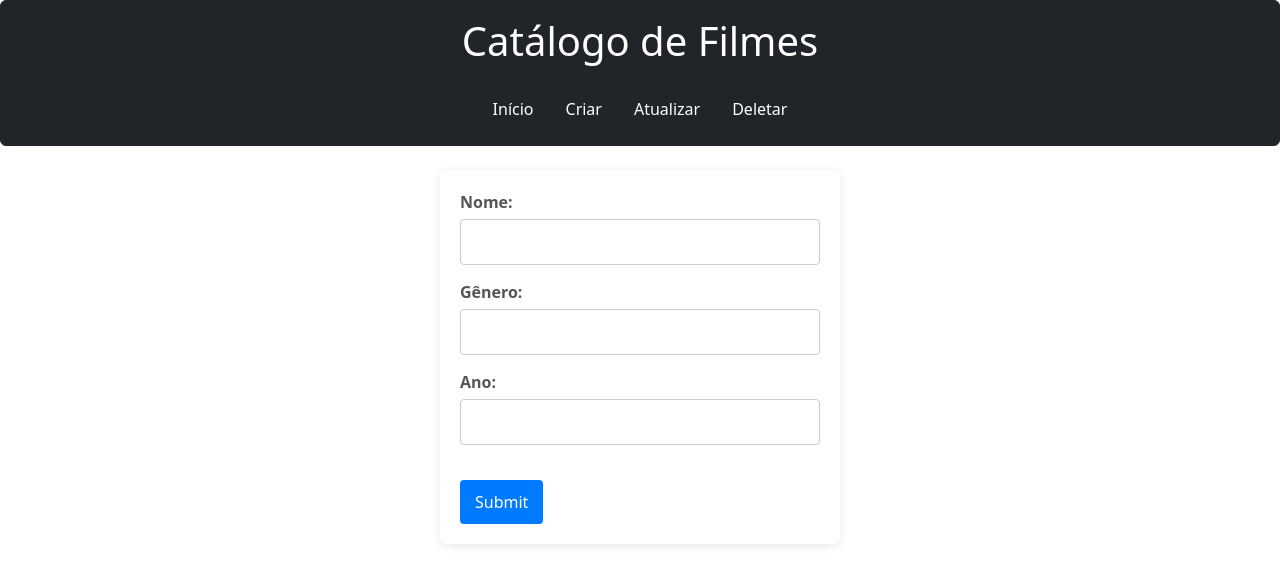
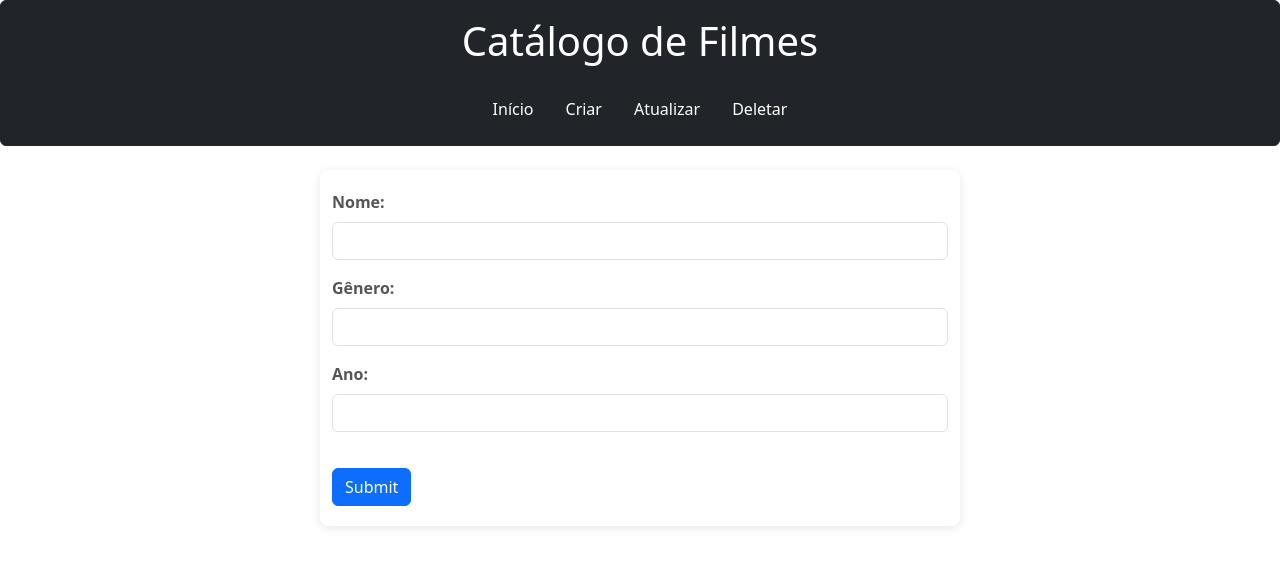
Before and after one commit to aislanpepi/pw2avaliacao2, a React (Create React App) app: page /create in a window 1280 px wide. Shown: the top 584 px of the page. Built offline with nearby package versions, Linux system fonts and the light colour scheme.

Commit message:
Create POST Requisition

```diff
--- a/src/components/Create/Create.js
+++ b/src/components/Create/Create.js
@@ -1,49 +1,63 @@
 import React, { useState } from "react";
+import axios from "axios";
+import { useNavigate } from "react-router-dom"; // Import useNavigate for navigation
 import './Create.css';
 
 const Create = () => {
-    const [name, setName] = useState('');
-    const [gender, setGender] = useState('');
-    const [year, setYear] = useState('');
+    const [values, setValues] = useState({
+        movie: '',
+        year: '',
+        gender: ''
+    });
+
+    const navigate = useNavigate();
 
     const handleSubmit = (e) => {
         e.preventDefault();
-        console.log({ name, gender, year });
+        axios.post('https://671653ff3fcb11b265d1ee09.mockapi.io/avaliation2', values)
+            .then(res => {
+                console.log(res);
+                navigate('/');
+            })
+            .catch(err => console.log(err));
     };
 
     return (
-        <form onSubmit={handleSubmit}>
-            <div className="form-group">
-                <label htmlFor="name">Nome:</label>
+        <form onSubmit={handleSubmit} className="container mt-4 col-md-6 mx-auto">
+            <div className="mb-3">
+                <label htmlFor="movie" className="form-label">Nome:</label>
                 <input
                     type="text"
-                    id="name"
-                    name="name"
-                    value={name}
-                    onChange={(e) => setName(e.target.value)}
+                    id="movie"
+                    name="movie"
+                    className="form-control"
+                    value={values.movie}
+                    onChange={e => setValues({ ...values, movie: e.target.value })}
                 />
             </div>
-            <div className="form-group">
-                <label htmlFor="gender">Gênero:</label>
+            <div className="mb-3">
+                <label htmlFor="gender" className="form-label">Gênero:</label>
                 <input
                     type="text"
                     id="gender"
                     name="gender"
-                    value={gender}
-                    onChange={(e) => setGender(e.target.value)}
+                    className="form-control"
+                    value={values.gender}
+                    onChange={e => setValues({ ...values, gender: e.target.value })}
                 />
             </div>
-            <div className="form-group">
-                <label htmlFor="year">Ano:</label>
+            <div className="mb-3">
+                <label htmlFor="year" className="form-label">Ano:</label>
                 <input
                     type="text"
                     id="year"
                     name="year"
-                    value={year}
-                    onChange={(e) => setYear(e.target.value)}
+                    className="form-control"
+                    value={values.year}
+                    onChange={e => setValues({ ...values, year: e.target.value })}
                 />
             </div>
-            <button type="submit">Submit</button>
+            <button type="submit" className="btn btn-primary">Submit</button>
         </form>
     );
 }
```
